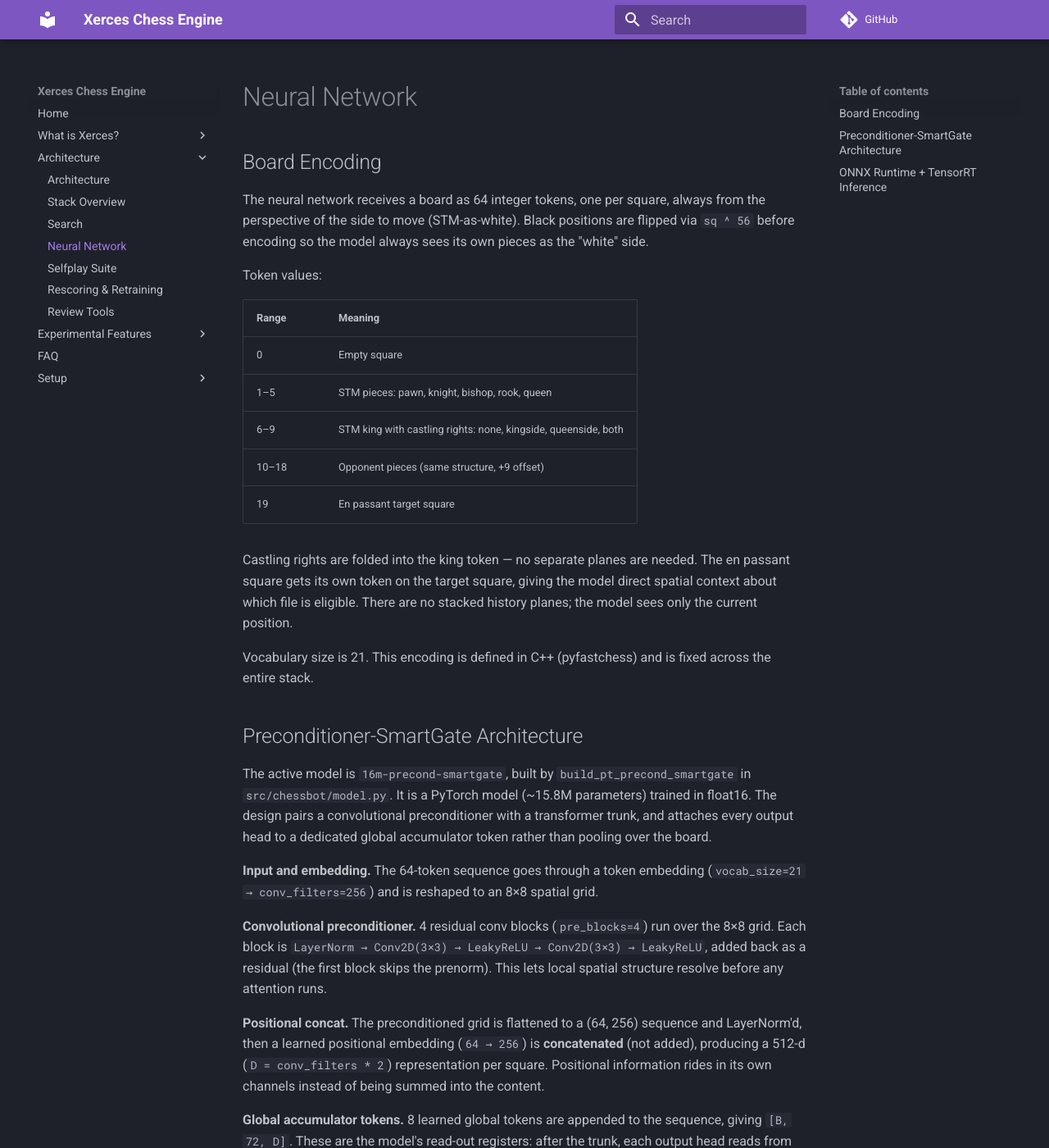
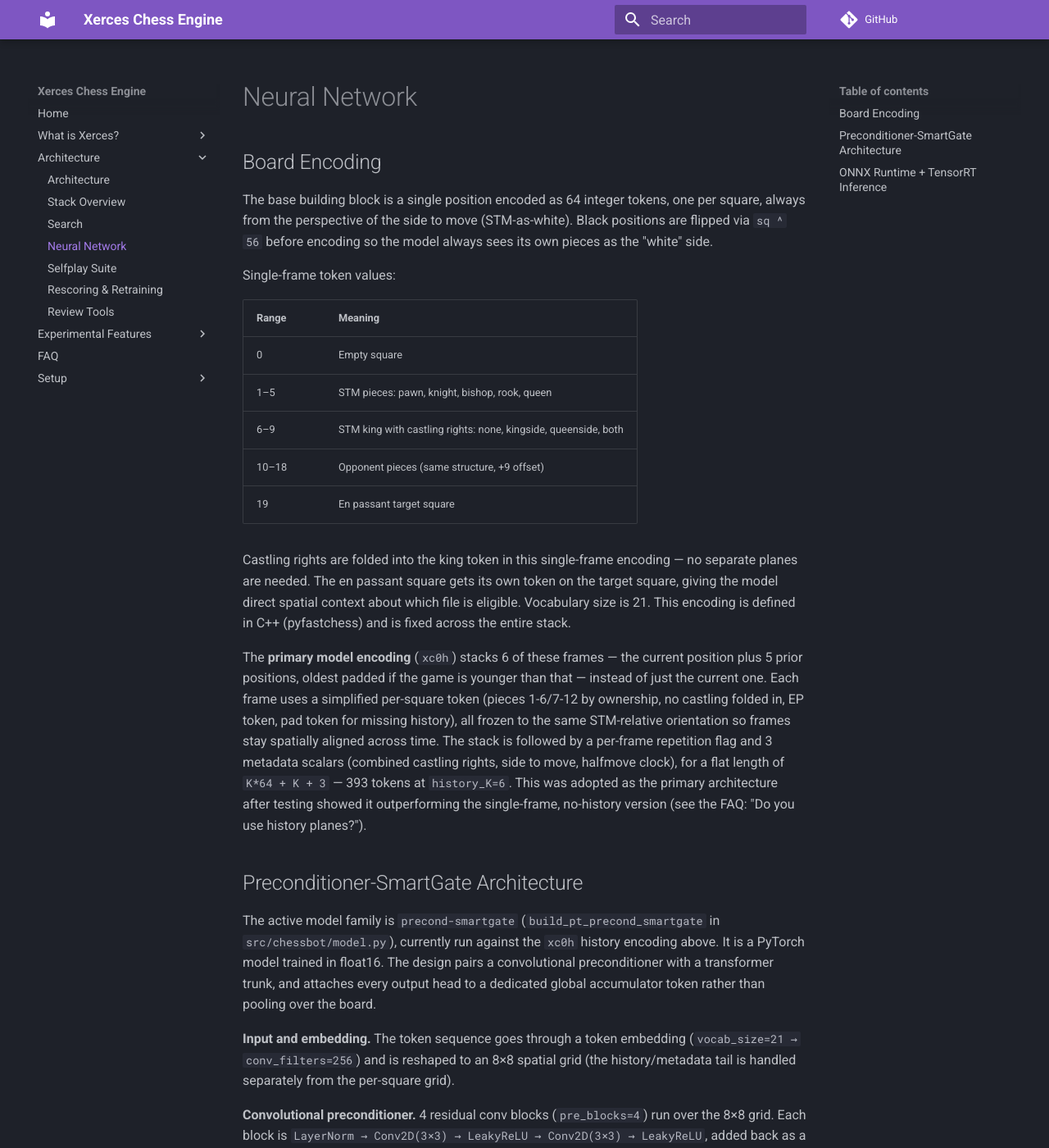
Before and after one commit to bagtf3/chessbot, an MkDocs documentation site: the page built from docs/architecture/neural_network.md, in a window 1280 px wide and 1400 px high. Shown: the whole window at 82% size. Built offline with MkDocs 1.6.1 and Material for MkDocs 9.7.7, drawn with Linux system fonts in a browser that asks for light colours; comment, search, counter and statistics services are not loaded.

Commit message:
Light docs refresh: history planes now primary, updated strength, fix image typo

```diff
--- a/docs/architecture/neural_network.md
+++ b/docs/architecture/neural_network.md
@@ -2,9 +2,9 @@
 
 ## Board Encoding
 
-The neural network receives a board as 64 integer tokens, one per square, always from the perspective of the side to move (STM-as-white). Black positions are flipped via `sq ^ 56` before encoding so the model always sees its own pieces as the "white" side.
+The base building block is a single position encoded as 64 integer tokens, one per square, always from the perspective of the side to move (STM-as-white). Black positions are flipped via `sq ^ 56` before encoding so the model always sees its own pieces as the "white" side.
 
-Token values:
+Single-frame token values:
 
 | Range | Meaning |
 |---|---|
@@ -14,15 +14,15 @@
 | 10–18 | Opponent pieces (same structure, +9 offset) |
 | 19 | En passant target square |
 
-Castling rights are folded into the king token — no separate planes are needed. The en passant square gets its own token on the target square, giving the model direct spatial context about which file is eligible. There are no stacked history planes; the model sees only the current position.
+Castling rights are folded into the king token in this single-frame encoding — no separate planes are needed. The en passant square gets its own token on the target square, giving the model direct spatial context about which file is eligible. Vocabulary size is 21. This encoding is defined in C++ (pyfastchess) and is fixed across the entire stack.
 
-Vocabulary size is 21. This encoding is defined in C++ (pyfastchess) and is fixed across the entire stack.
+The **primary model encoding** (`xc0h`) stacks 6 of these frames — the current position plus 5 prior positions, oldest padded if the game is younger than that — instead of just the current one. Each frame uses a simplified per-square token (pieces 1-6/7-12 by ownership, no castling folded in, EP token, pad token for missing history), all frozen to the same STM-relative orientation so frames stay spatially aligned across time. The stack is followed by a per-frame repetition flag and 3 metadata scalars (combined castling rights, side to move, halfmove clock), for a flat length of `K*64 + K + 3` — 393 tokens at `history_K=6`. This was adopted as the primary architecture after testing showed it outperforming the single-frame, no-history version (see the FAQ: "Do you use history planes?").
 
 ## Preconditioner-SmartGate Architecture
 
-The active model is `16m-precond-smartgate`, built by `build_pt_precond_smartgate` in `src/chessbot/model.py`. It is a PyTorch model (~15.8M parameters) trained in float16. The design pairs a convolutional preconditioner with a transformer trunk, and attaches every output head to a dedicated global accumulator token rather than pooling over the board.
+The active model family is `precond-smartgate` (`build_pt_precond_smartgate` in `src/chessbot/model.py`), currently run against the `xc0h` history encoding above. It is a PyTorch model trained in float16. The design pairs a convolutional preconditioner with a transformer trunk, and attaches every output head to a dedicated global accumulator token rather than pooling over the board.
 
-**Input and embedding.** The 64-token sequence goes through a token embedding (`vocab_size=21 → conv_filters=256`) and is reshaped to an 8×8 spatial grid.
+**Input and embedding.** The token sequence goes through a token embedding (`vocab_size=21 → conv_filters=256`) and is reshaped to an 8×8 spatial grid (the history/metadata tail is handled separately from the per-square grid).
 
 **Convolutional preconditioner.** 4 residual conv blocks (`pre_blocks=4`) run over the 8×8 grid. Each block is `LayerNorm → Conv2D(3×3) → LeakyReLU → Conv2D(3×3) → LeakyReLU`, added back as a residual (the first block skips the prenorm). This lets local spatial structure resolve before any attention runs.
 
```
Also changed, not shown: docs/faq.md (+6 -6 lines), docs/images/pretraining_metrics.png (renamed from docs/images/pretrainin_metrics.png), docs/images/selfplay_cpl_bmr.png.
